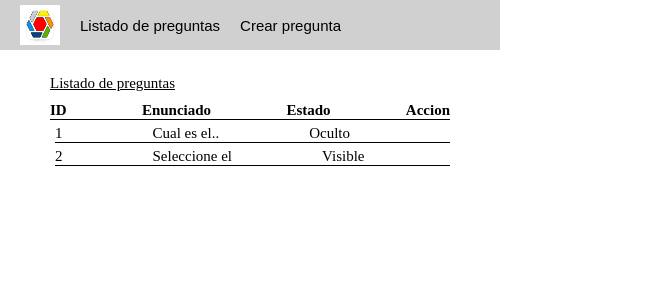
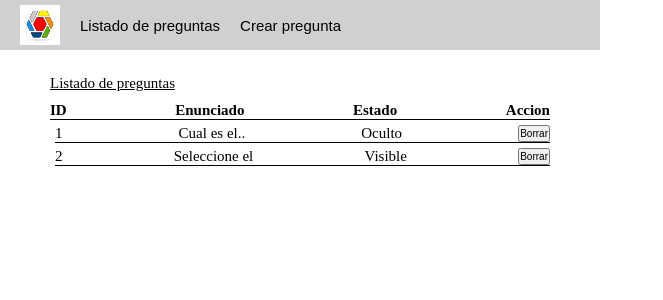
Before and after one commit to matisagardia/formaApp, a React (Vite) app: page / in a window 1280 px wide. Shown: the top 300 px of the page, without its empty margins (0-663 px from the left). Built offline with nearby package versions, Linux system fonts and the light colour scheme.

Commit message:
erase button

```diff
--- a/src/components/QuestionList.jsx
+++ b/src/components/QuestionList.jsx
@@ -24,7 +24,7 @@ export const QuestionList = () => {
                 </div>
                 <ul className="list">
                   {questions.map((item, index) => (
-                    <li key={index} className='listItem'><p>{item.id}</p> <p className='itemText'>{item.enunciado}</p> <p>{item.estado}</p></li>
+                    <li key={index} className='listItem'><p>{item.id}</p> <p className='itemText'>{item.enunciado}</p> <p>{item.estado}</p> <button className='eraseQuestion'>Borrar</button></li>
                   ))}
                 </ul>
             </div>
--- a/src/style.css
+++ b/src/style.css
@@ -6,7 +6,7 @@
 }
 
 .buttonsContainer {
-  width: 500px;
+  width: 600px;
   height: 50px;
   background-color: rgb(208, 208, 208);
   display: flex;
@@ -32,7 +32,7 @@
 .questionsContainer {
   margin-top: 25px;
   margin-left: 50px;
-  width: 400px;
+  width: 500px;
 }
 .questionsContainer h5 {
   font-weight: 100;
@@ -98,6 +98,7 @@ ul li {
 .listItem {
   display: flex;
   flex-wrap: nowrap;
+  justify-content: space-between;
   margin-left: 5px;
   gap: 90px;
   margin-top: 5px;
@@ -114,4 +115,8 @@ ul li {
   font-size: 1.5rem;
 }
 
+.eraseQuestion {
+  font-size: 1rem;
+}
+
 /*# sourceMappingURL=style.css.map */
--- a/src/style.scss
+++ b/src/style.scss
@@ -6,7 +6,7 @@
 }
 
 .buttonsContainer {
-    width: 500px;
+    width: 600px;
     height: 50px;
     background-color: rgb(208, 208, 208);
     display: flex;
@@ -32,7 +32,7 @@
 .questionsContainer{
     margin-top: 25px;
     margin-left: 50px;
-    width: 400px;
+    width: 500px;
     h5{
         font-weight: 100;
         font-size: 1.5rem;
@@ -100,6 +100,7 @@ ul {
 .listItem {
     display: flex;
     flex-wrap: nowrap;
+    justify-content: space-between;
     margin-left: 5px;
     gap: 90px;
     margin-top: 5px;
@@ -116,3 +117,7 @@ ul {
     width: 50px;
     font-size: 1.5rem;
 }
+
+.eraseQuestion {
+    font-size: 1rem;
+}
```
Also changed, not shown: 1 other file (tests, documents, lock files or other folders).
